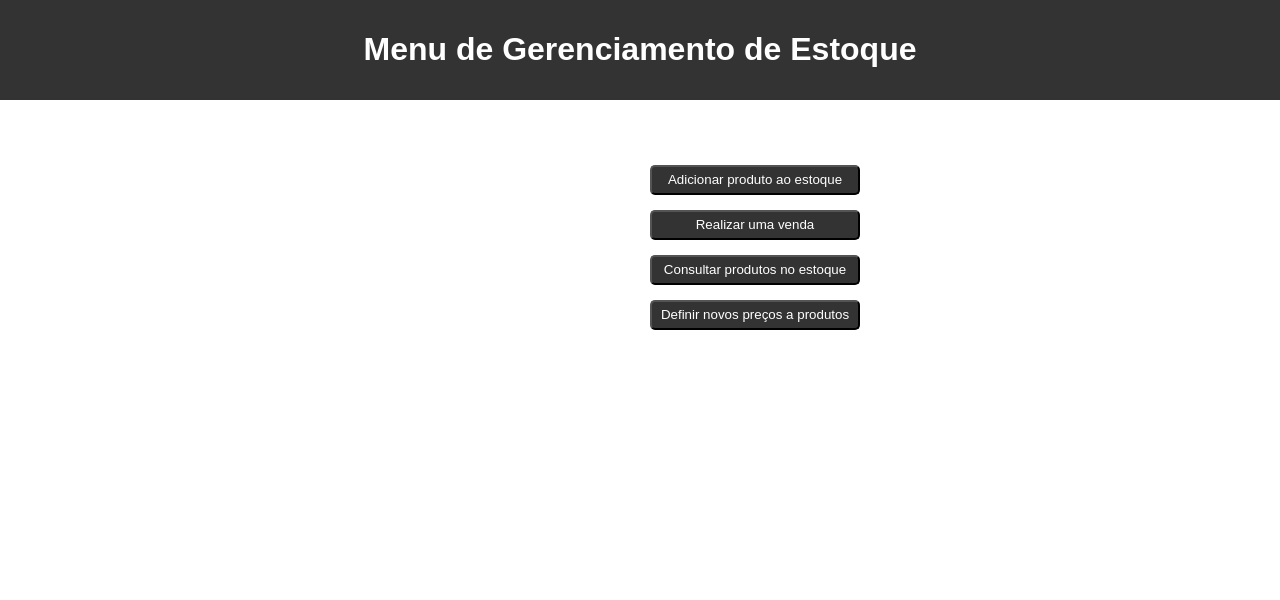
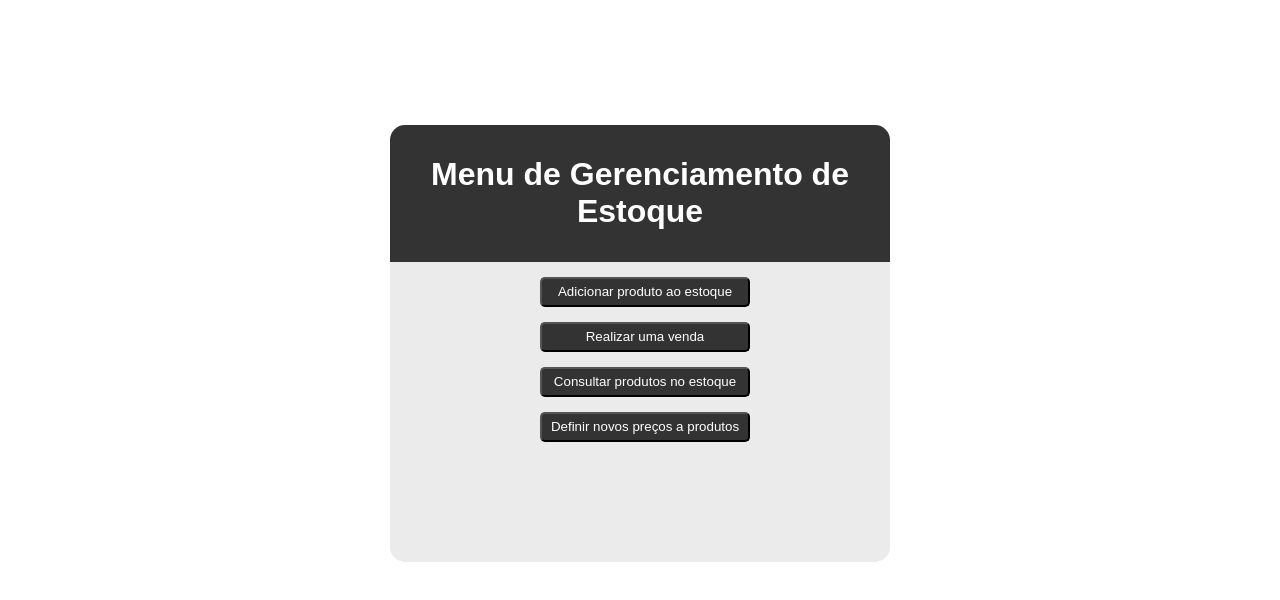
Before and after one commit to matheuscorreaprestes/Estoque, a plain HTML site: page pages/menu.html in a window 1280 px wide. Drawn offline with Linux system fonts and the light colour scheme.

Commit message:
formatando o css

```diff
--- a/estilos/login.css
+++ b/estilos/login.css
@@ -1,3 +1,18 @@
+body{
+    margin: auto;
+    width: 600px;
+
+}
+
+#all{
+    border-radius: 10px;
+    background-color: rgb(0, 0, 171);
+    height: 300px;
+    margin-top: 25%;
+    margin-left: 25%;
+    margin-right: 25%;
+}
+
 #login-header{
     height: 25px;
     font-size: 20px;
--- a/estilos/menu.css
+++ b/estilos/menu.css
@@ -1,41 +1,34 @@
 body {
     font-family: Arial, sans-serif;
-    margin: 0;
-    padding: 0;
+    margin: auto;
+    margin-top: 125px;
+    width: 500px;
 }
+
+main{
+    background-color: #ebebeb;
+    height: 300px;
+    border-radius: 15px;
+    border-top-right-radius: 0px;
+    border-top-left-radius: 0px;
+}
+
 button {
-     margin-top: 15px;
+    margin-top: 15px;
     border-radius: 5px;
     color: rgb(255, 255, 255);
     background-color: #333;
     text-align: center;
-    margin-left: 650px;
+    margin-left: 30%;
     height: 30px;
     width: 210px;
 }
+
 header {
     background-color: #333;
     color: #fff;
     padding: 10px 0;
     text-align: center;
+    border-top-right-radius: 15px;
+    border-top-left-radius: 15px;
 }
-
-nav ul {
-    list-style-type: none;
-    padding: 0;
-    text-align: center;
-}
-
-nav ul li {
-    display: inline;
-    margin-right: 20px;
-}
-
-nav ul li a {
-    color: #fff;
-    text-decoration: none;
-}
-
-nav ul li a:hover {
-    text-decoration: underline;
-}
--- a/pages/menu.html
+++ b/pages/menu.html
@@ -14,7 +14,7 @@
         <h1>Menu de Gerenciamento de Estoque</h1>
     </header>
 
-    <nav>
+ <!--   <nav>
         <ul>
             <li><a href="#adicionar">Adicionar Estoque</a></li>
             <li><a href="#gerenciar">Gerenciar Estoque</a></li>
@@ -23,7 +23,7 @@
         </ul>
     </nav>
 
-    <!-- Conteúdo das seções vai aqui -->
+     Conteúdo das seções vai aqui -->
     <main>
         <section id="adicionar">
 
```
